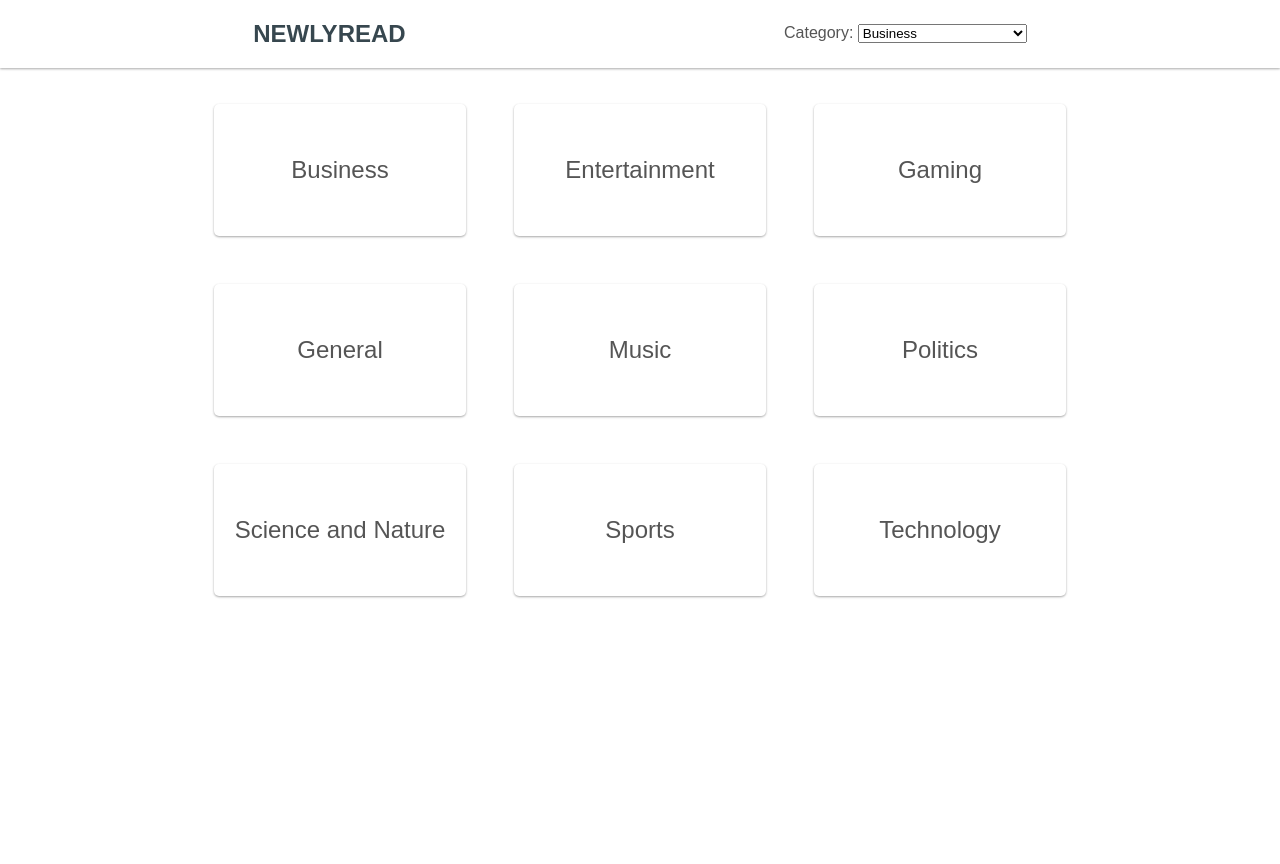
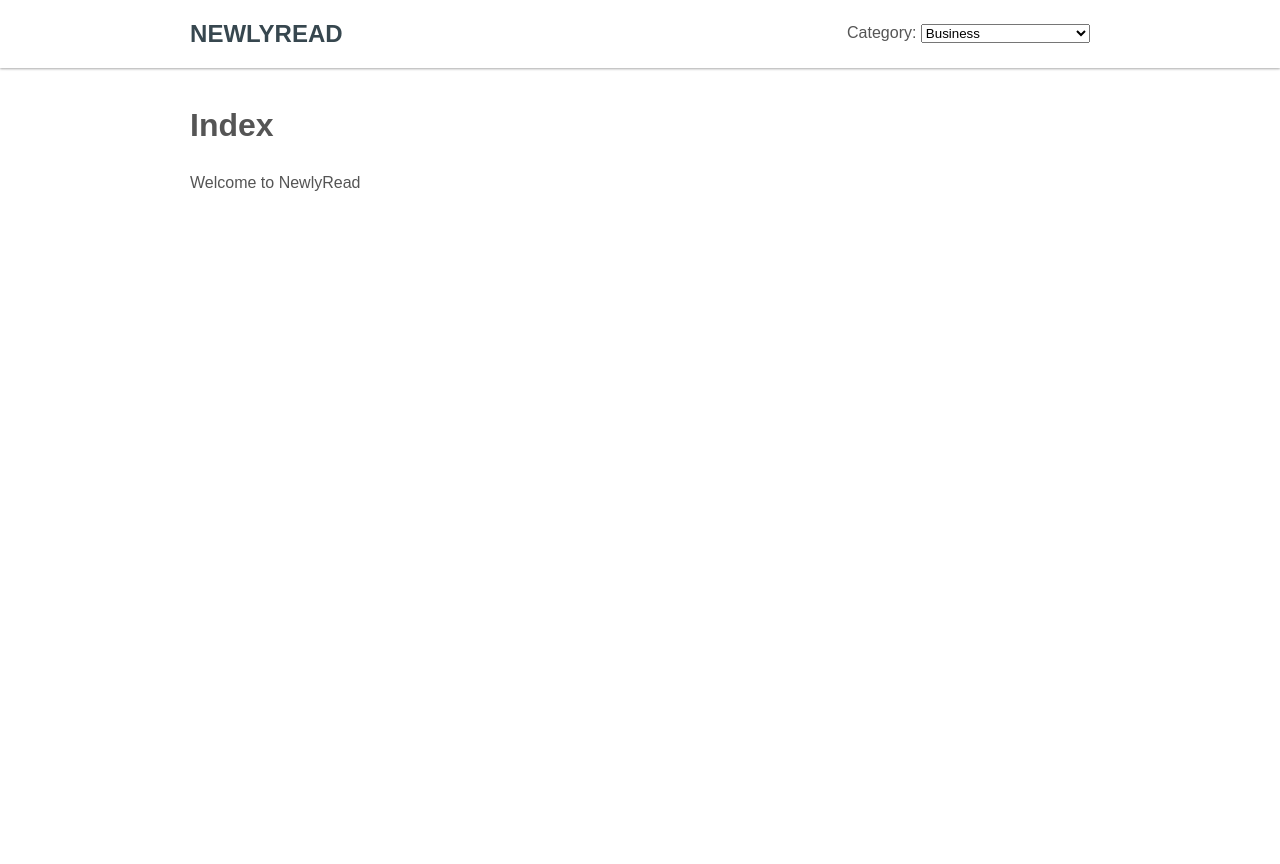
Before and after one commit to Zafuzi/newlyreadv4, a Flask app: page / in a window 1280 px wide. Run offline with Flask 2, Linux system fonts and the light colour scheme; parts of the project's set-up code (start-up, migrations or seed data) failed here and were passed over; some libraries are stand-ins or nearby versions.

Commit message:
feat: added google analytics and layout tempalte

```diff
--- a/templates/index.html
+++ b/templates/index.html
@@ -1,57 +1,6 @@
-<!DOCTYPE html>
-<html>
-
-<head>
-    <meta name="viewport" content="width=device-width, initial-scale=1.0">
-    <link href="static/styles/styles.css" rel="stylesheet">
-</head>
-
-<body class="home">
-    <header id="sticker">
-        <nav>
-            <h1> NEWLYREAD </h1>
-            <div>
-                Category:
-                <select>
-                    <option disabled> Choose a news category </option>
-                    <option value="/category?cat=business">Business</option>
-                    <option value="/category?cat=entertainment">Entertainment</option>
-                    <option value="/category?cat=gaming">Gaming</option>
-                    <option value="/category?cat=general">General</option>
-                    <option value="/category?cat=music">Music</option>
-                    <option value="/category?cat=politics">Politics</option>
-                    <option value="/category?cat=science-and-nature">Science and Nature</option>
-                    <option value="/category?cat=sports">Sports</option>
-                    <option value="/category?cat=technology">Technology</option>
-                </select>
-            </div>
-        </nav>
-    </header>
-    <main class="home" style="margin-top: 4em; margin-bottom: -4em; max-width: 900px;">
-        <div class="categories">
-            <a class="btn" href="/category?cat=business">Business</a>
-            <a class="btn" href="/category?cat=entertainment">Entertainment</a>
-            <a class="btn" href="/category?cat=gaming">Gaming</a>
-            <a class="btn" href="/category?cat=general">General</a>
-            <a class="btn" href="/category?cat=music">Music</a>
-            <a class="btn" href="/category?cat=politics">Politics</a>
-            <a class="btn" href="/category?cat=science-and-nature">Science and Nature</a>
-            <a class="btn" href="/category?cat=sport">Sports</a>
-            <a class="btn" href="/category?cat=technology">Technology</a>
-        </div>
-
-        <script src="https://code.jquery.com/jquery-3.2.1.min.js" integrity="sha256-hwg4gsxgFZhOsEEamdOYGBf13FyQuiTwlAQgxVSNgt4=" crossorigin="anonymous"></script>
-        <script src="static/scripts/jquery.sticky.js"></script>
-        <script>
-            $(document).ready(function() {
-                var sticky = new Sticky('#sticker');
-                $('#sticker nav select').change( function () {
-                    var option = $(this).val();
-                    window.location.href = option;
-                });
-            });
-        </script>
-    </main>
-</body>
-
-</html>
+{% extends "layout.html" %} {% block content %}
+<h1>Index</h1>
+<p class="important">
+    Welcome to NewlyRead
+</p>
+{% endblock %}
--- /dev/null
+++ b/templates/layout.html
@@ -0,0 +1,66 @@
+<!DOCTYPE html>
+<html>
+
+<head>
+    <meta name="viewport" content="width=device-width, initial-scale=1.0">
+    <link href="static/styles/styles.css" rel="stylesheet">
+</head>
+
+<body class="home">
+    <header id="sticker">
+        <nav>
+            <h1> NEWLYREAD </h1>
+            <span>{% block back_btn %} {% endblock %}</span>
+            <div>
+                Category:
+                <select>
+                    <option disabled> Choose a news category </option>
+                    <option value="/category?cat=business">Business</option>
+                    <option value="/category?cat=entertainment">Entertainment</option>
+                    <option value="/category?cat=gaming">Gaming</option>
+                    <option value="/category?cat=general">General</option>
+                    <option value="/category?cat=music">Music</option>
+                    <option value="/category?cat=politics">Politics</option>
+                    <option value="/category?cat=science-and-nature">Science and Nature</option>
+                    <option value="/category?cat=sports">Sports</option>
+                    <option value="/category?cat=technology">Technology</option>
+                </select>
+            </div>
+        </nav>
+    </header>
+    <main class="home" style="margin-top: 4em; margin-bottom: -4em; max-width: 900px;">
+        <div id="content">
+            {% block content %}{% endblock %}
+        </div>
+        <script src="https://code.jquery.com/jquery-3.2.1.min.js" integrity="sha256-hwg4gsxgFZhOsEEamdOYGBf13FyQuiTwlAQgxVSNgt4="
+            crossorigin="anonymous"></script>
+        <script src="static/scripts/jquery.sticky.js"></script>
+        <script>
+            $(document).ready(function () {
+                var sticky = new Sticky('#sticker');
+                $('#sticker nav select').change(function () {
+                    var option = $(this).val();
+                    window.location.href = option;
+                });
+            });
+        </script>
+        <script defer>
+            (function (i, s, o, g, r, a, m) {
+                i['GoogleAnalyticsObject'] = r;
+                i[r] = i[r] || function () {
+                    (i[r].q = i[r].q || []).push(arguments)
+                }, i[r].l = 1 * new Date();
+                a = s.createElement(o),
+                    m = s.getElementsByTagName(o)[0];
+                a.async = 1;
+                a.src = g;
+                m.parentNode.insertBefore(a, m)
+            })(window, document, 'script', 'https://www.google-analytics.com/analytics.js', 'ga');
+
+            ga('create', 'UA-73276036-1', 'auto');
+            ga('send', 'pageview');
+        </script>
+    </main>
+</body>
+
+</html>
```
Also changed, not shown: templates/article.html (+4 -30 lines), templates/category.html (+4 -48 lines).
